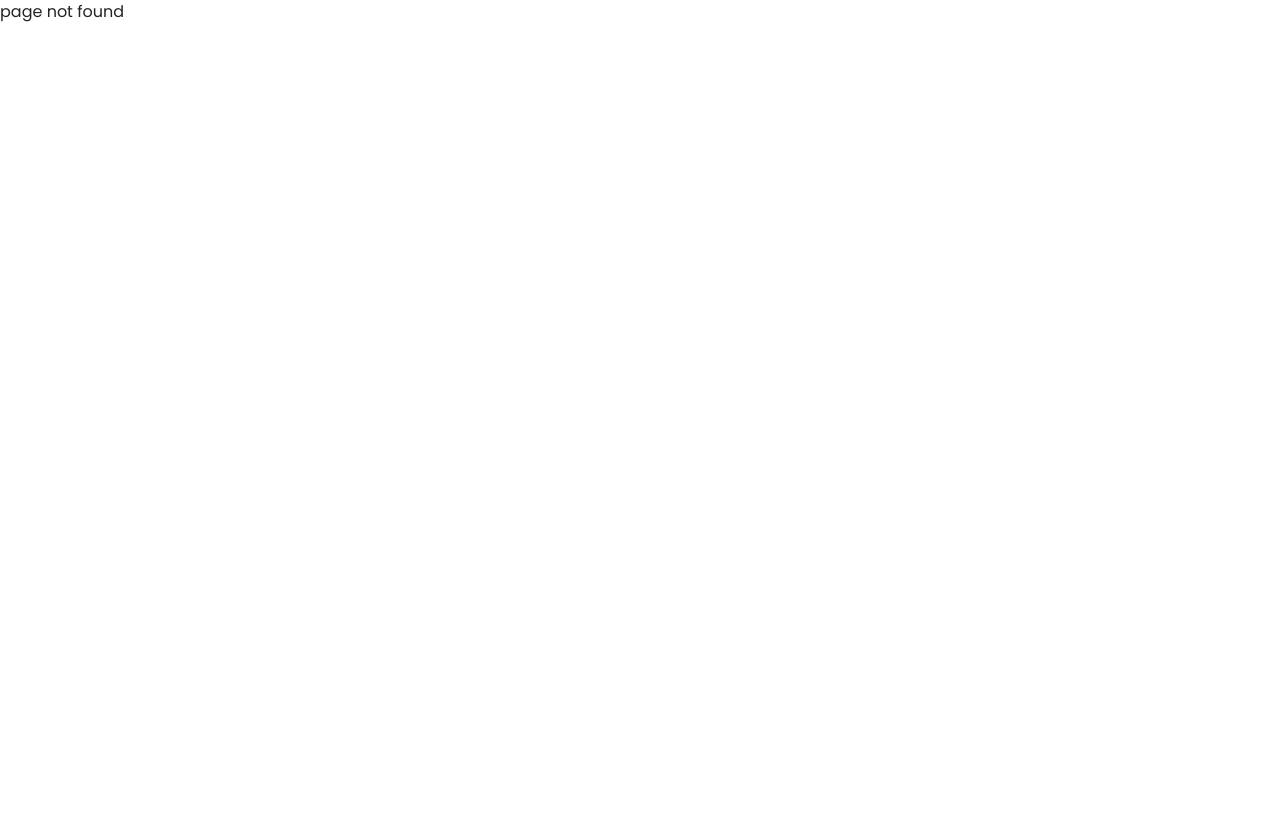
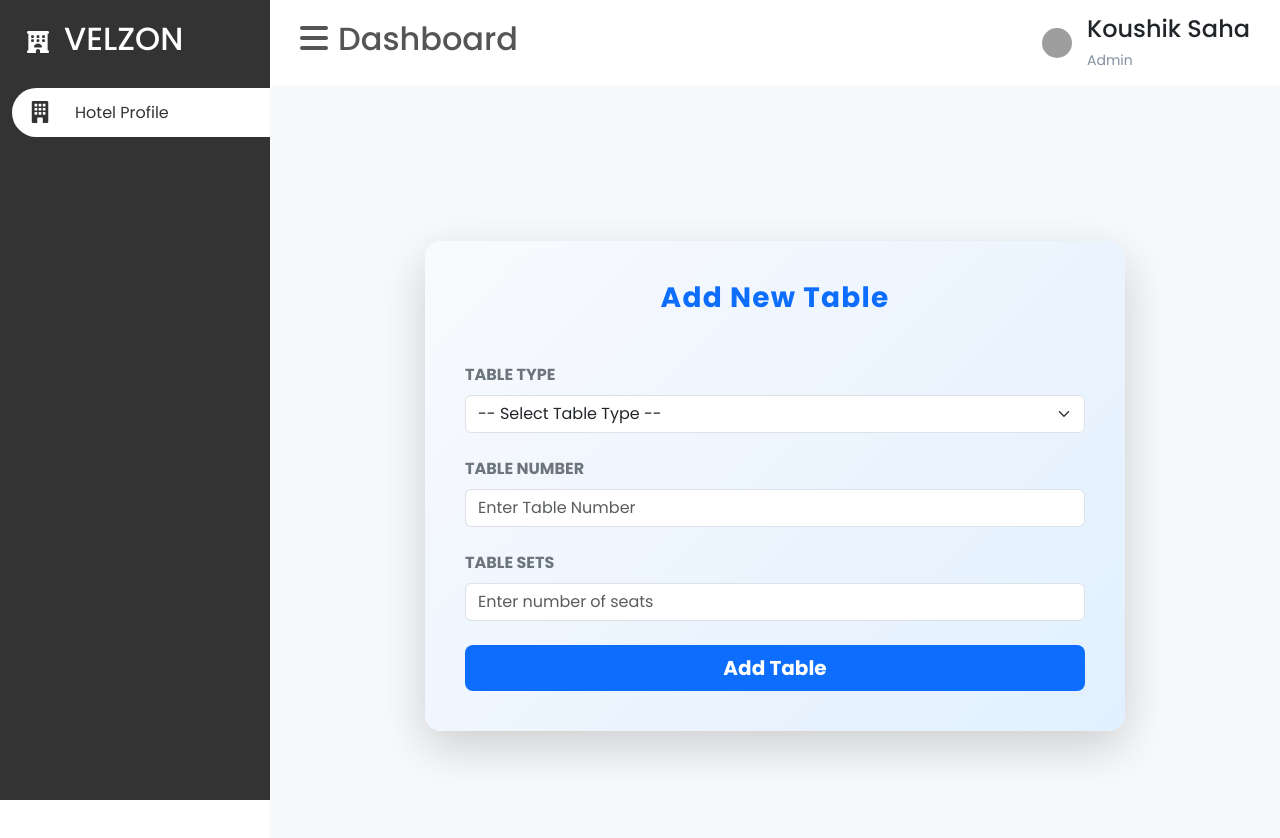
Before and after one commit to Vireta-Group/hotel-saas-frontend, a React (Vite) app: page /add-table in a window 1280 px wide. Before the commit this address had no page. Shown: the top 838 px of the page. Before the commit the page ends 800 px from the top, so only its background shows below. Built offline with nearby package versions, Linux system fonts and the light colour scheme; grey boxes are pictures that could not be loaded.

Commit message:
restuarent table added

```diff
--- /dev/null
+++ b/src/coreModule/restaurant/addTable/AddTable.jsx
@@ -0,0 +1,119 @@
+import React, { useState } from "react";
+import { Container, Row, Col, Form, Button } from "react-bootstrap";
+import { ToastContainer, toast } from "react-toastify";
+import "react-toastify/dist/ReactToastify.css";
+
+const AddTableForm = () => {
+    const [formData, setFormData] = useState({
+        tableNumber: "",
+        tableSets: "",
+        tableType: "",
+    });
+
+    const handleChange = (e) => {
+        setFormData((prev) => ({
+            ...prev,
+            [e.target.name]: e.target.value,
+        }));
+    };
+
+    const handleSubmit = (e) => {
+        e.preventDefault();
+        toast.success("Table added successfully!");
+        console.log(formData);
+    };
+
+    return (
+        <Container
+            fluid
+            className="d-flex justify-content-center align-items-center min-vh-100 bg-light px-3"
+        >
+            <Row className="w-100 justify-content-center">
+                <Col xs={12} md={8} lg={9}>
+                    <div
+                        className="mx-auto rounded-4 shadow-lg"
+                        style={{
+                            width: "100%",
+                            maxWidth: "700px",
+                            padding: "2.5rem",
+                            background: "linear-gradient(135deg, #f9fafd, #e1f0ff)",
+                            boxShadow: "0 4px 15px rgba(13, 110, 253, 0.2)",
+                        }}
+                    >
+                        <h3
+                            className="text-center mb-5 fw-bold text-primary"
+                            style={{ letterSpacing: "1.2px" }}
+                        >
+                            Add New Table
+                        </h3>
+                        <Form onSubmit={handleSubmit}>
+                            <Form.Group className="mb-4" controlId="tableType">
+                                <Form.Label className="fw-semibold text-secondary text-uppercase">
+                                    Table Type
+                                </Form.Label>
+                                <Form.Select
+                                    name="tableType"
+                                    value={formData.tableType}
+                                    onChange={handleChange}
+                                    required
+                                >
+                                    <option value="">-- Select Table Type --</option>
+                                    <option value="Indoor">Indoor</option>
+                                    <option value="Outdoor">Outdoor</option>
+                                    <option value="VIP">VIP</option>
+                                    <option value="Family">Family</option>
+                                    <option value="Couple">Couple</option>
+                                </Form.Select>
+                            </Form.Group>
+
+                            <Form.Group className="mb-4" controlId="tableNumber">
+                                <Form.Label className="fw-semibold text-secondary text-uppercase">
+                                    Table Number
+                                </Form.Label>
+                                <Form.Control
+                                    type="text"
+                                    name="tableNumber"
+                                    value={formData.tableNumber}
+                                    onChange={handleChange}
+                                    placeholder="Enter Table Number"
+                                    required
+                                />
+                            </Form.Group>
+
+                            <Form.Group className="mb-4" controlId="tableSets">
+                                <Form.Label className="fw-semibold text-secondary text-uppercase">
+                                    Table Sets
+                                </Form.Label>
+                                <Form.Control
+                                    type="number"
+                                    name="tableSets"
+                                    value={formData.tableSets}
+                                    onChange={handleChange}
+                                    placeholder="Enter number of seats"
+                                    required
+                                />
+                            </Form.Group>
+
+                            <div className="d-grid mt-4">
+                                <Button
+                                    type="submit"
+                                    size="lg"
+                                    style={{
+                                        background: "#0d6efd",
+                                        border: "none",
+                                        fontWeight: "600",
+                                    }}
+                                >
+                                    Add Table
+                                </Button>
+                            </div>
+                        </Form>
+                    </div>
+                </Col>
+            </Row>
+            <ToastContainer position="top-right" />
+        </Container>
+    );
+};
+
+export default AddTableForm;
--- a/src/routes/routes.jsx
+++ b/src/routes/routes.jsx
@@ -32,6 +32,7 @@ import EarnCategory from "../coreModule/earnCategory/EarnCategory";
 import EarningForm from "../coreModule/earningForm/EarningForm";
 import BankPage from "../coreModule/accounting/bankPage/BankPage";
 import Withdraw from "../coreModule/bankForm/withdraw/Withdraw";
+import AddTableForm from "../coreModule/restaurant/addTable/AddTable";
 
 const router = createBrowserRouter(
   createRoutesFromElements(
@@ -84,6 +85,7 @@ const router = createBrowserRouter(
           <Route path="exepenceCategorey" element={<ExpenceCategorey />} />
           <Route path="bank" element={<BankPage />} />
           <Route path="withdraw" element={<Withdraw />} />
+          <Route path="add-table" element={<AddTableForm></AddTableForm>}></Route>
         </Route>
       </Route>
     </Route>
```
